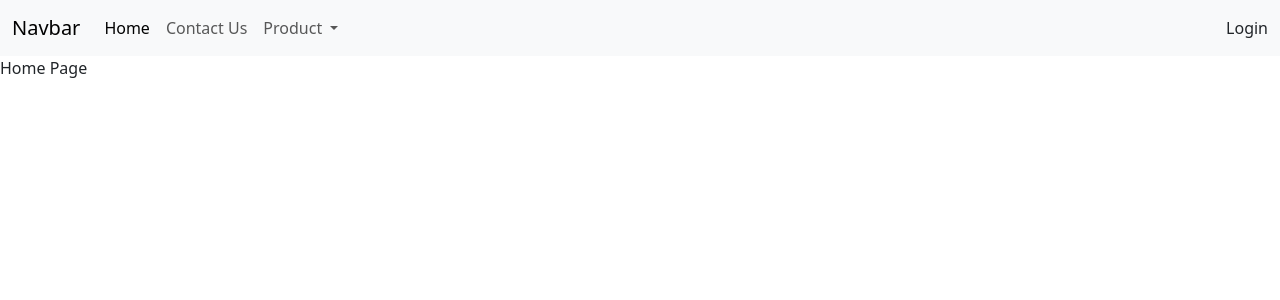
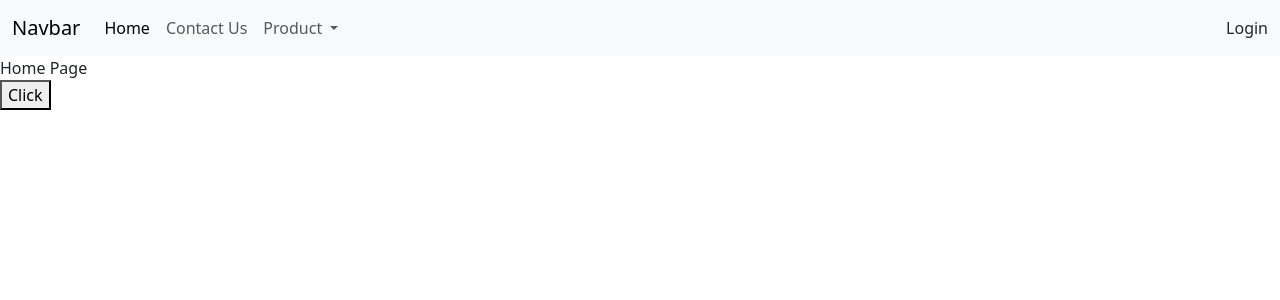
Before and after one commit to Tyler-Ke/vue-router, a Vue app: page / in a window 1280 px wide. Shown: the top 300 px of the page. Built offline with nearby package versions, Linux system fonts and the light colour scheme.

Commit message:
changed route from script

```diff
--- a/src/Router/routes.js
+++ b/src/Router/routes.js
@@ -15,11 +15,11 @@
       {
          path: "/contact-us",
          component: Contact,
-         name: "contact"
+         name: "contact",
       },
       {
          path: "/contact",
-         redirect: {name: "contact"},
+         redirect: { name: "contact" },
       },
       {
          path: "/productlist",
--- a/src/components/Home/Homepage.vue
+++ b/src/components/Home/Homepage.vue
@@ -1,3 +1,15 @@
 <template>
    <div>Home Page</div>
+   <button @click="goToContact()">Click</button>
 </template>
+
+<script setup>
+import { useRouter } from 'vue-router';
+
+const router = useRouter();
+
+function goToContact() {
+   //router.push({name: 'contact'})
+   router.push("/contact-us")
+}
+</script>
```
